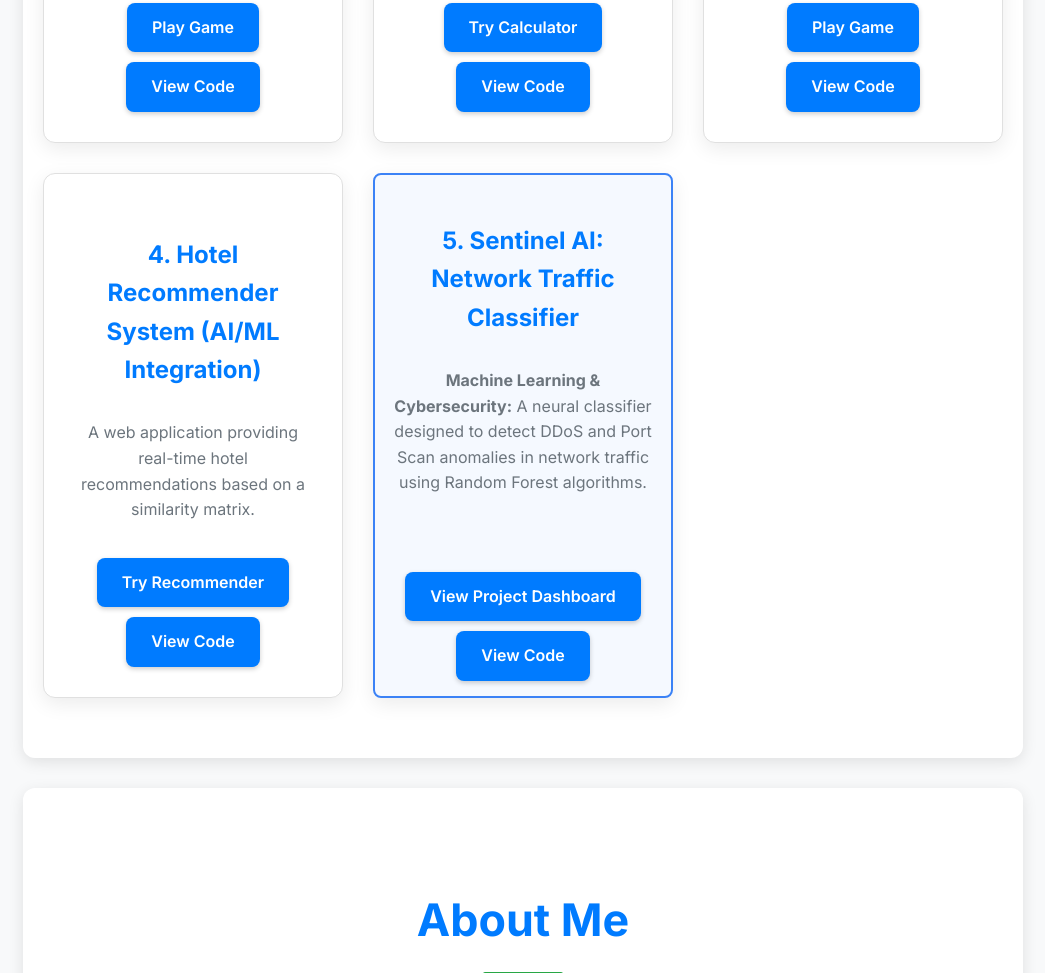
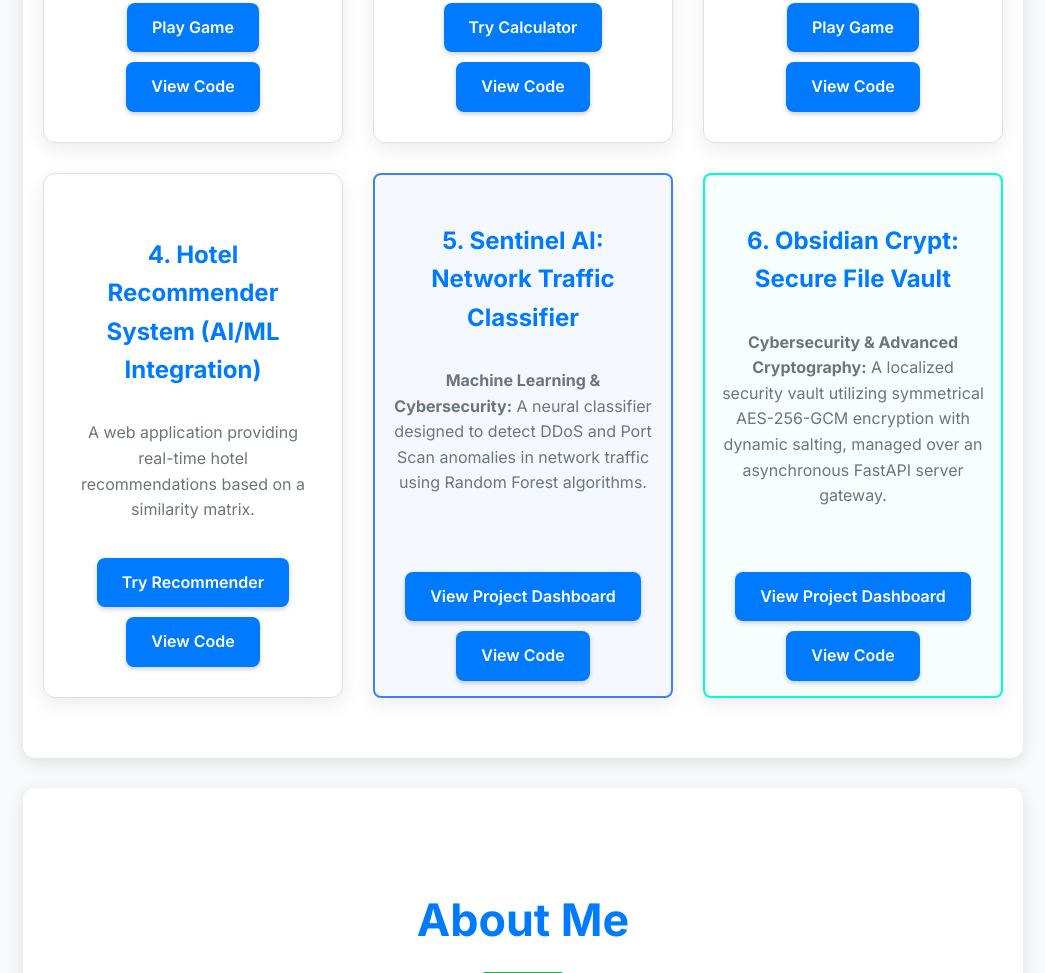
Before and after one commit to MrNicholas98/MrNicholas98.github.io, a plain HTML site: page index.html in a window 1280 px wide. Shown: the part 1529-2502 px from the top of the page, without its empty margins (117-1162 px from the left). Drawn offline with Linux system fonts and the light colour scheme.

Commit message:
Integrate Obsidian Crypt flagship project card into showcase

```diff
--- a/index.html
+++ b/index.html
@@ -14,6 +14,17 @@
             transition: transform 0.3s ease;
         }
         .project-highlight:hover {
+            transform: translateY(-5px);
+        }
+        /* Custom highlight for your elite cybersecurity vault */
+        .crypt-highlight {
+            border: 2px solid #00ffcc !important;
+            background-color: rgba(0, 255, 204, 0.03);
+            border-radius: 8px;
+            padding: 15px;
+            transition: transform 0.3s ease;
+        }
+        .crypt-highlight:hover {
             transform: translateY(-5px);
         }
     </style>
@@ -84,6 +95,15 @@
                     <a href="https://github.com/MrNicholas98/sentinel-ai" target="_blank">View Code</a>
                 </div>
             </div>
+
+            <div class="project-item crypt-highlight">
+                <h4>6. Obsidian Crypt: Secure File Vault</h4>
+                <p><strong>Cybersecurity & Advanced Cryptography:</strong> A localized security vault utilizing symmetrical AES-256-GCM encryption with dynamic salting, managed over an asynchronous FastAPI server gateway.</p>
+                <div class="project-links">
+                    <a href="./Obsidian Crypt/index.html">View Project Dashboard</a>
+                    <a href="https://github.com/MrNicholas98/Obsidian-Crypt" target="_blank">View Code</a>
+                </div>
+            </div>
         </div>
     </section>
 
```
